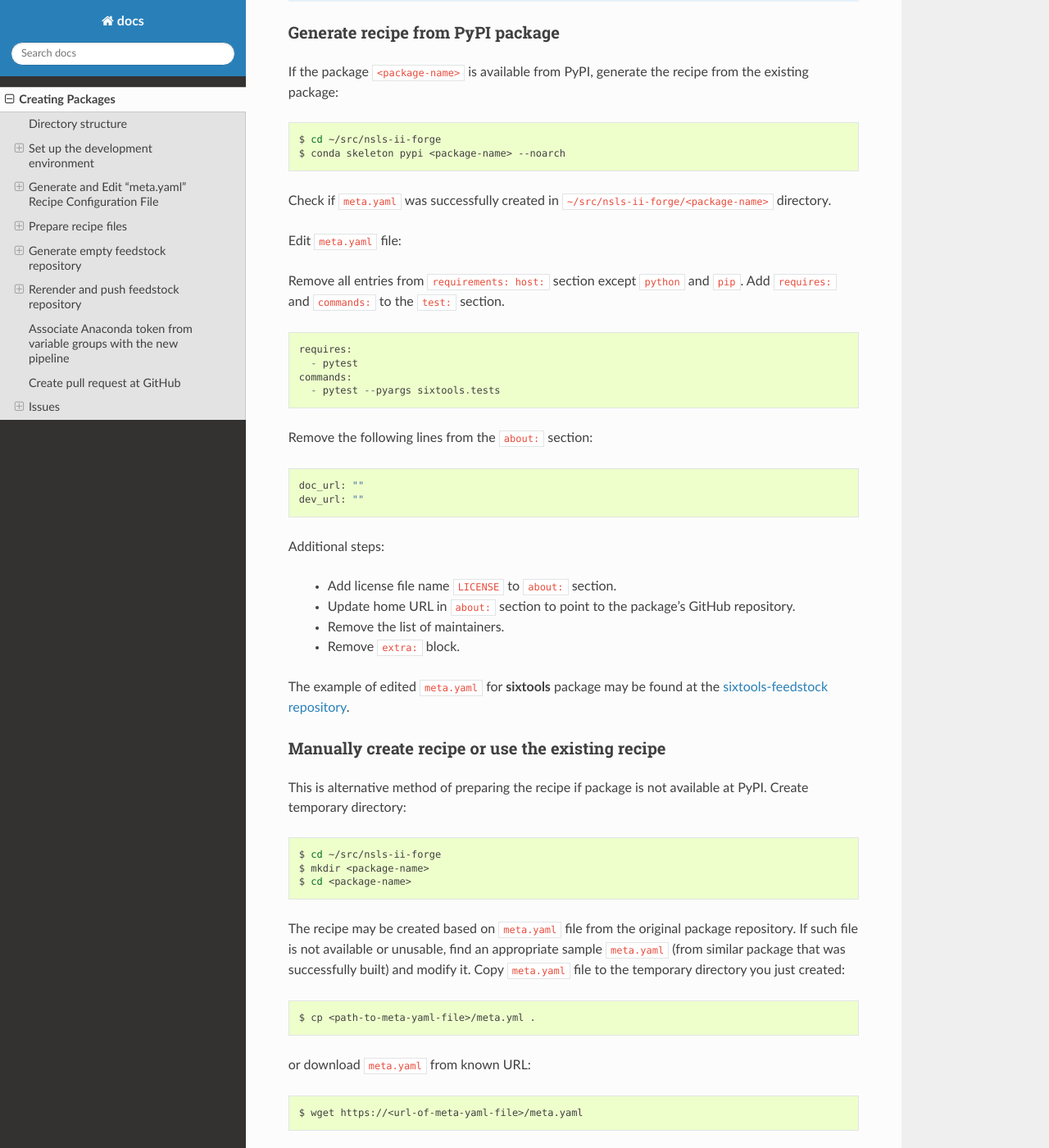
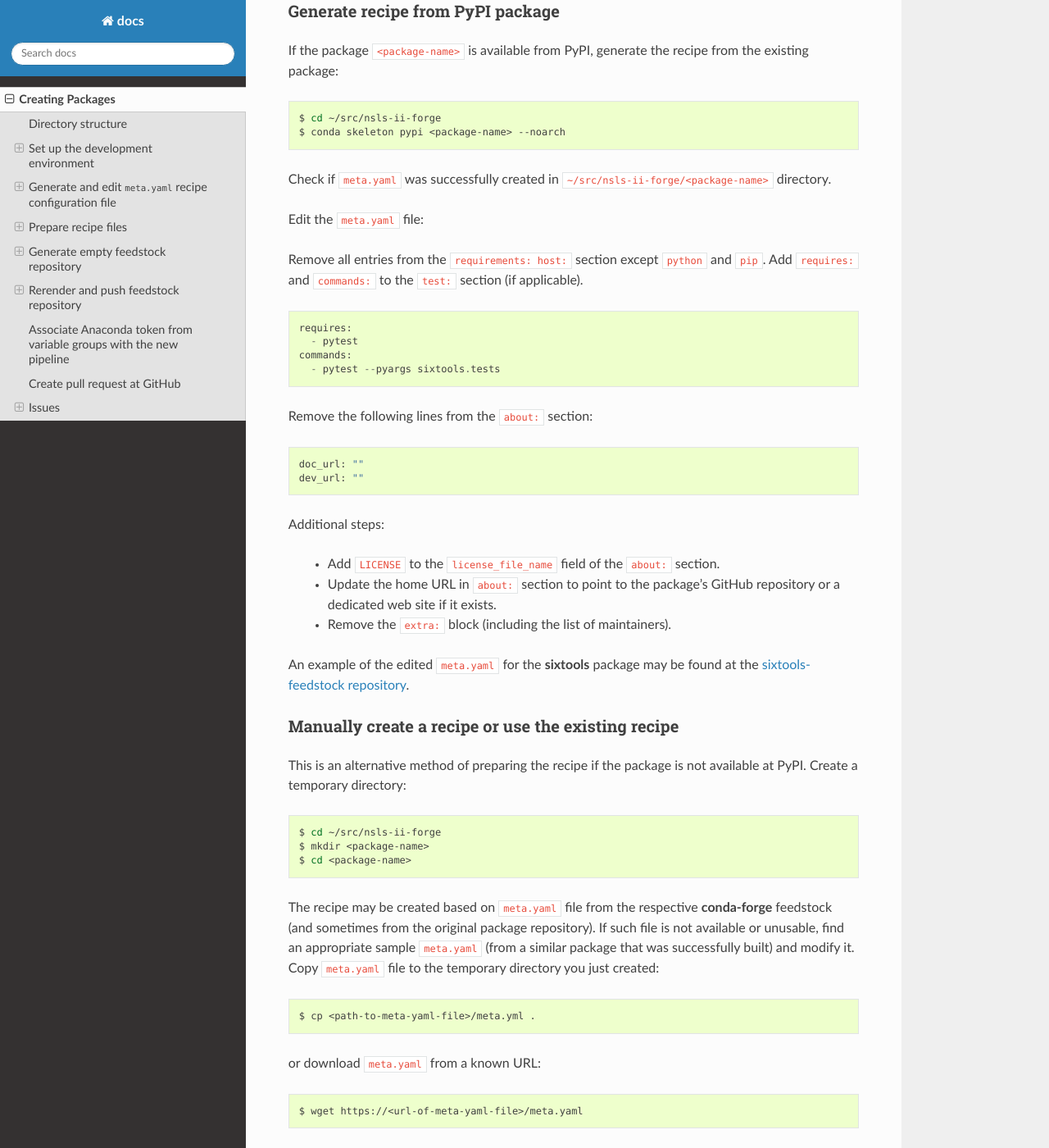
Before and after one commit to nsls-ii-forge/docs, a Sphinx documentation site: the page built from source/creating_packages.rst, in a window 1280 px wide and 1400 px high, scrolled down 2490 px. Shown: the whole window at 82% size. Built offline with Sphinx 7.4.7 and the Read the Docs theme 2.0.0, drawn with Linux system fonts in a browser that asks for light colours; some of the changed text lies outside the part shown.

Commit message:
Additional corrections base on requested changes

```diff
--- a/source/creating_packages.rst
+++ b/source/creating_packages.rst
@@ -42,9 +42,11 @@
 must be placed in ``~/src/nsls-ii-forge/sixtools`` directory).
 
 ``~/src/nsls-ii-forge/<package-name>-feedstock`` -
-the directory that contains the feedstock repository, which is
-uploaded to **nsls-ii-forge**. The directory is created by conda-smithy
-as part of feedstock initalization.
+a directory that contains the feedstock repository, which is
+uploaded to the corresponding repository in the **nsls-ii-forge**
+GitHub organization.
+The directory is created by **conda-smithy**
+as a part of feedstock initialization.
 
 ==================================
 Set up the development environment
@@ -64,7 +66,7 @@
 Install Keybase
 ===============
 
-Use `installation instructions <https://keybase.io/download>`_
+Use the `installation instructions <https://keybase.io/download>`_
 to download and install **Keybase**. Start **Keybase** and log into
 the system (DAMA group). Check if tokens are downloaded to
 the directory on your local hard drive (``/keybase/team/dama/``
@@ -97,15 +98,13 @@
 
 .. code-block:: bash
 
-    $ cd ~
-    $ mkdir src
-    $ mkdir src/nsls-ii-forge
+    $ mkdir -p ~/src/nsls-ii-forge
 
-Clone *event-model-feedstock* repository from GitHub
+Clone "event-model-feedstock" repository from GitHub
 ====================================================
 
 The **event-model-feedstock** needs to be cloned only once. In the process of
-creating packages we will be using file ``conda_build_config.yaml`` located
+creating packages we will be using the ``conda_build_config.yaml`` file located
 in ``~/src/nsls-ii-forge/event-model-feedstock/recipe/`` directory.
 If you already have it cloned, pull the latest version of the
 **event-model-feedstock** since the repository may be updated.
@@ -116,24 +115,25 @@
     $ git clone https://github.com/nsls-ii-forge/event-model-feedstock.git
 
 
-=======================================================
-Generate and Edit "meta.yaml" Recipe Configuration File
-=======================================================
+=========================================================
+Generate and edit ``meta.yaml`` recipe configuration file
+=========================================================
 
 There are several ways to create the package recipe:
 
-- generate recipe from existing PyPI package;
+- use existing ``meta.yaml`` recipe file (e.g. from **conda-forge** package);
 
-- manually create ``meta.yaml`` recipe file using **conda skeleton**;
+- generate recipe from existing PyPI package using **conda skeleton**;
 
-- use existing ``meta.yaml`` recipe file.
+- manually create ``meta.yaml`` recipe file.
+
 
 .. note::
 
     It is important that each of the following command
     is run from the correct directory. Since it is easy to lose track of
     directory changes, all the paths will be specified
-    relative to ``HOME`` directory.
+    relative to the ``$HOME`` directory.
 
 Generate recipe from PyPI package
 =================================
@@ -149,11 +149,12 @@
 Check if ``meta.yaml`` was successfully created in
 ``~/src/nsls-ii-forge/<package-name>`` directory.
 
-Edit ``meta.yaml`` file:
+Edit the ``meta.yaml`` file:
 
-Remove all entries from ``requirements: host:`` section except
+Remove all entries from the ``requirements: host:`` section except
 ``python`` and ``pip``.
-Add ``requires:`` and ``commands:`` to the ``test:`` section.
+Add ``requires:`` and ``commands:`` to the ``test:`` section
+(if applicable).
 
 .. code-block::
 
@@ -171,21 +172,20 @@
 
 Additional steps:
 
-  - Add license file name ``LICENSE`` to ``about:`` section.
-  - Update home URL in ``about:`` section to point to
-    the package's GitHub repository.
-  - Remove the list of maintainers.
-  - Remove ``extra:`` block.
+  - Add ``LICENSE`` to the ``license_file_name`` field of the ``about:`` section.
+  - Update the home URL in ``about:`` section to point to
+    the package's GitHub repository or a dedicated web site if it exists.
+  - Remove the ``extra:`` block (including the list of maintainers).
 
-The example of edited ``meta.yaml`` for
+An example of the edited ``meta.yaml`` for the
 **sixtools** package may be found at the
 `sixtools-feedstock repository <https://github.com/nsls-ii-forge/sixtools-feedstock/blob/master/recipe/meta.yaml>`_.
 
-Manually create recipe or use the existing recipe
-=================================================
+Manually create a recipe or use the existing recipe
+===================================================
 
-This is alternative method of preparing the recipe if package is
-not available at PyPI. Create temporary directory:
+This is an alternative method of preparing the recipe if the package is
+not available at PyPI. Create a temporary directory:
 
 .. code-block:: bash
 
@@ -194,26 +194,23 @@
     $ cd <package-name>
 
 The recipe may be created based on ``meta.yaml`` file from
-the original package repository. If such file is not available
+the respective **conda-forge** feedstock (and sometimes from the original package repository).
+If such file is not available
 or unusable, find an appropriate sample ``meta.yaml`` (from
-similar package that was successfully built) and modify it.
+a similar package that was successfully built) and modify it.
 Copy ``meta.yaml`` file to the temporary directory you just created:
 
 .. code-block:: bash
 
     $ cp <path-to-meta-yaml-file>/meta.yml .
 
-or download ``meta.yaml`` from known URL:
+or download ``meta.yaml`` from a known URL:
 
 .. code-block:: bash
 
     $ wget https://<url-of-meta-yaml-file>/meta.yaml
 
-Open and edit ``meta.yaml`` file.
-
-.. note::
-
-    TODO: Some notes on editing ``meta.yaml`` file.
+Open and edit the ``meta.yaml`` file.
 
 ====================
 Prepare recipe files
@@ -222,7 +219,7 @@
 Collect additional files
 ========================
 
-Copy ``conda_build_config.yaml`` file into your recipe directory:
+Copy the ``conda_build_config.yaml`` file into your recipe directory:
 
 .. code-block:: bash
 
@@ -236,7 +233,7 @@
     $ cd ~/src/nsls-ii-forge/<package-name>
     $ emacs conda_build_config.yaml &
 
-This is the contents of typical ``conda_build_config.yaml`` file:
+This is the contents of a typical ``conda_build_config.yaml`` file:
 
 .. code-block::
 
@@ -256,8 +253,12 @@
     python:
     - '3.6'
 
-Copy licence file from the original package repository into the recipe directory.
-The file must be named ``LICENSE`` (without extension). For example, BSD license
+Copy the license file from the original package repository into the recipe directory.
+The license file is typically named ``LICENSE` (without extension), but in some projects
+the name may differ (e.g. COPYRIGHT). The spelling of the license file name should
+match the name specified in the ``license_file_name`` field of
+the ``about:`` section of the ``meta.yaml`` file
+(see the instruction above). For example, BSD license
 used for Bluesky project may be copied to recipes as
 
 .. code-block:: bash
@@ -311,6 +312,8 @@
     $ export AZURE_ORG_OR_USER=nsls2forge
     $ export AZURE_PROJECT_NAME=nsls2forge
 
+For convenience, the above lines may be added to the ``.bashrc`` file
+so that the environment variables are always available.
 
 Create GitHub repository and push files
 =======================================
@@ -324,7 +327,7 @@
     $ git status
     $ git push -u upstream master
 
-Enable CI on Azure pipelines
+Enable CI on Azure Pipelines
 ============================
 
 .. code-block:: bash
@@ -346,7 +349,7 @@
 Rerender the feedstock
 ======================
 
-Create new branch ``rerender``:
+Create a new branch ``rerender``:
 
 .. code-block:: bash
 
```
Also changed, not shown: other parts of source/creating_packages.rst (+10 -11 lines).
